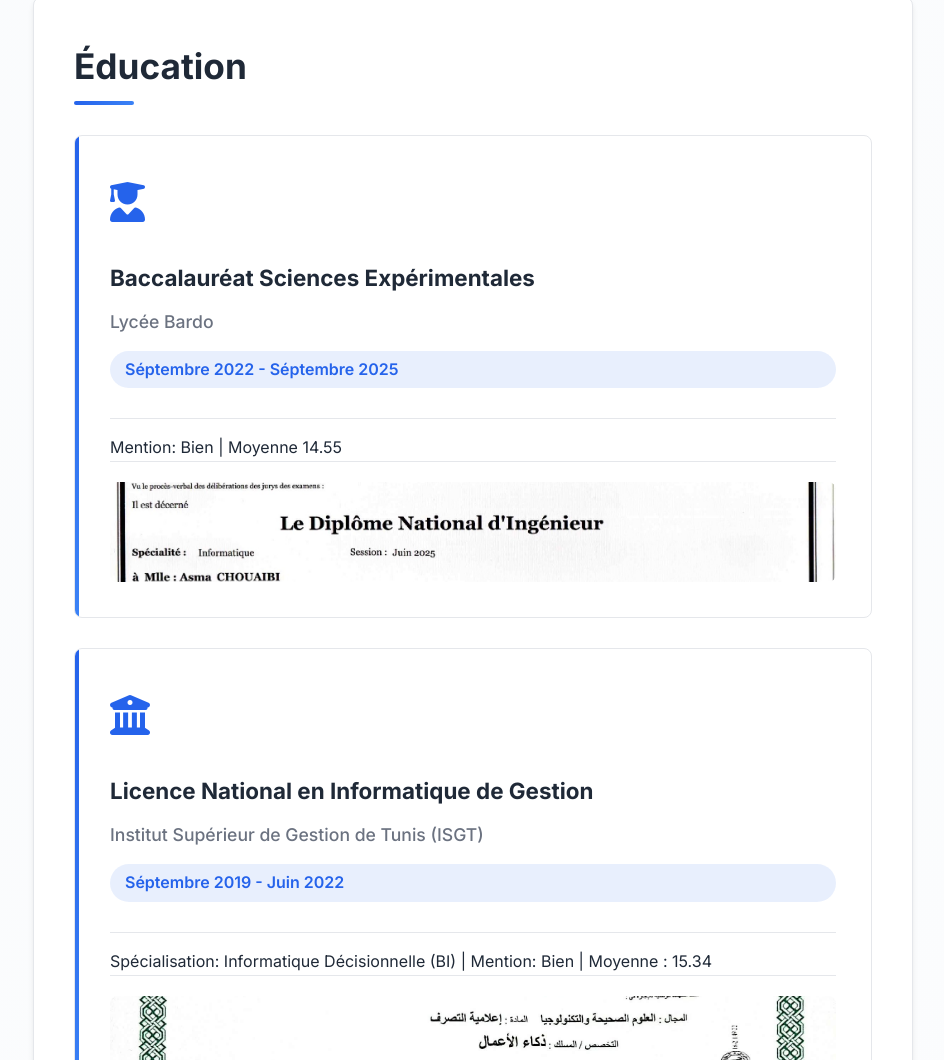
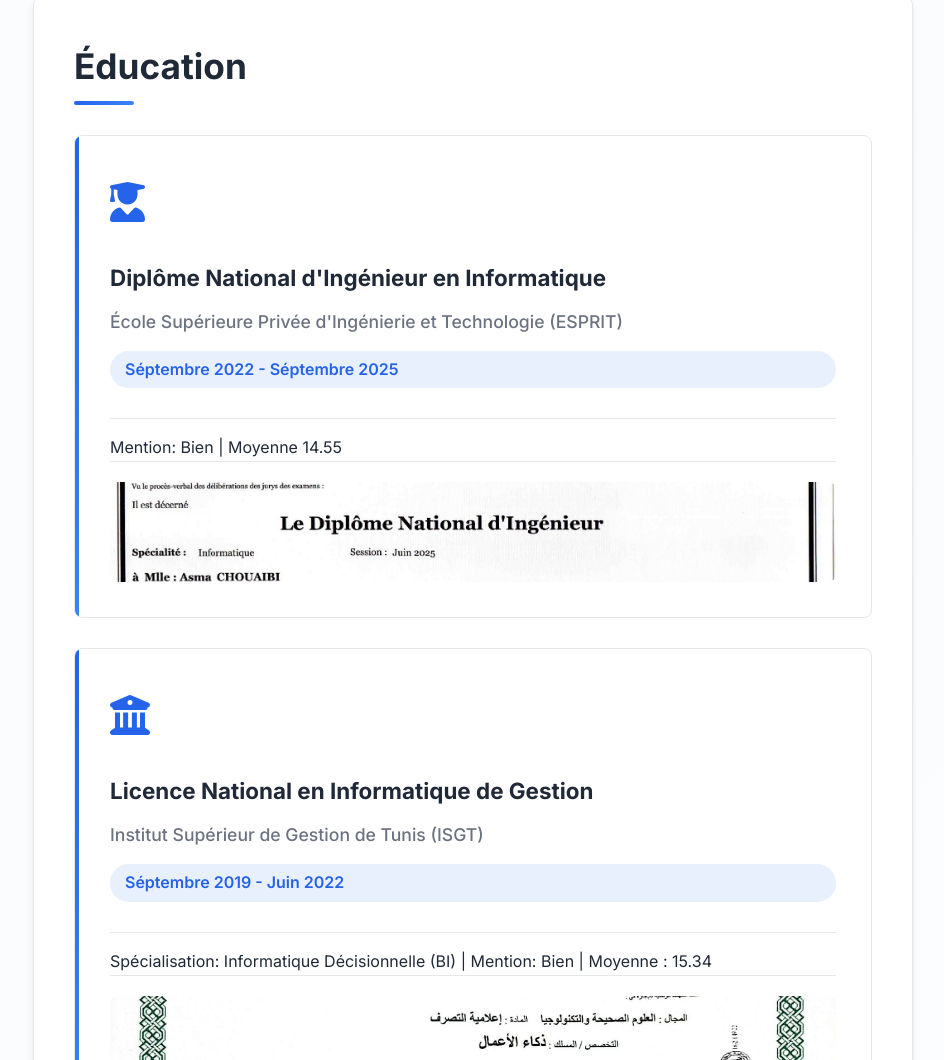
Before and after one commit to AsmaChoueibi/Portfolio, a plain HTML site: page index.html in a window 1280 px wide. Shown: the part 3924-4984 px from the top of the page, without its empty margins (307-1251 px from the left). Drawn offline with nearby package versions, Linux system fonts and the light colour scheme.

Commit message:
9th Commit Completed portfolio

```diff
--- a/index.html
+++ b/index.html
@@ -273,8 +273,8 @@ réel sur Splunk</li>
             <div class="edu-icon">
                 <i class="fas fa-user-graduate"></i>
             </div>
-            <h3 data-i18n="education.degree3.title">Diplôme National d'Ingénieur en Informatique</h3>
-            <h4 data-i18n="education.degree3.school">École Supérieure Privée d'Ingénierie et Technologie (ESPRIT)</h4>
+            <h3 data-i18n="education.degree1.title">Diplôme National d'Ingénieur en Informatique</h3>
+            <h4 data-i18n="education.degree1.school">École Supérieure Privée d'Ingénierie et Technologie (ESPRIT)</h4>
             <p class="edu-date">Séptembre 2022 - Séptembre 2025</p>
             <p class="edu-desc" data-i18n="education.degree3.details">Spécialité: Développement Web, Cloud & DevOps | Mention: Très  Bien | Moyenne : 16.03</p>
 
```
